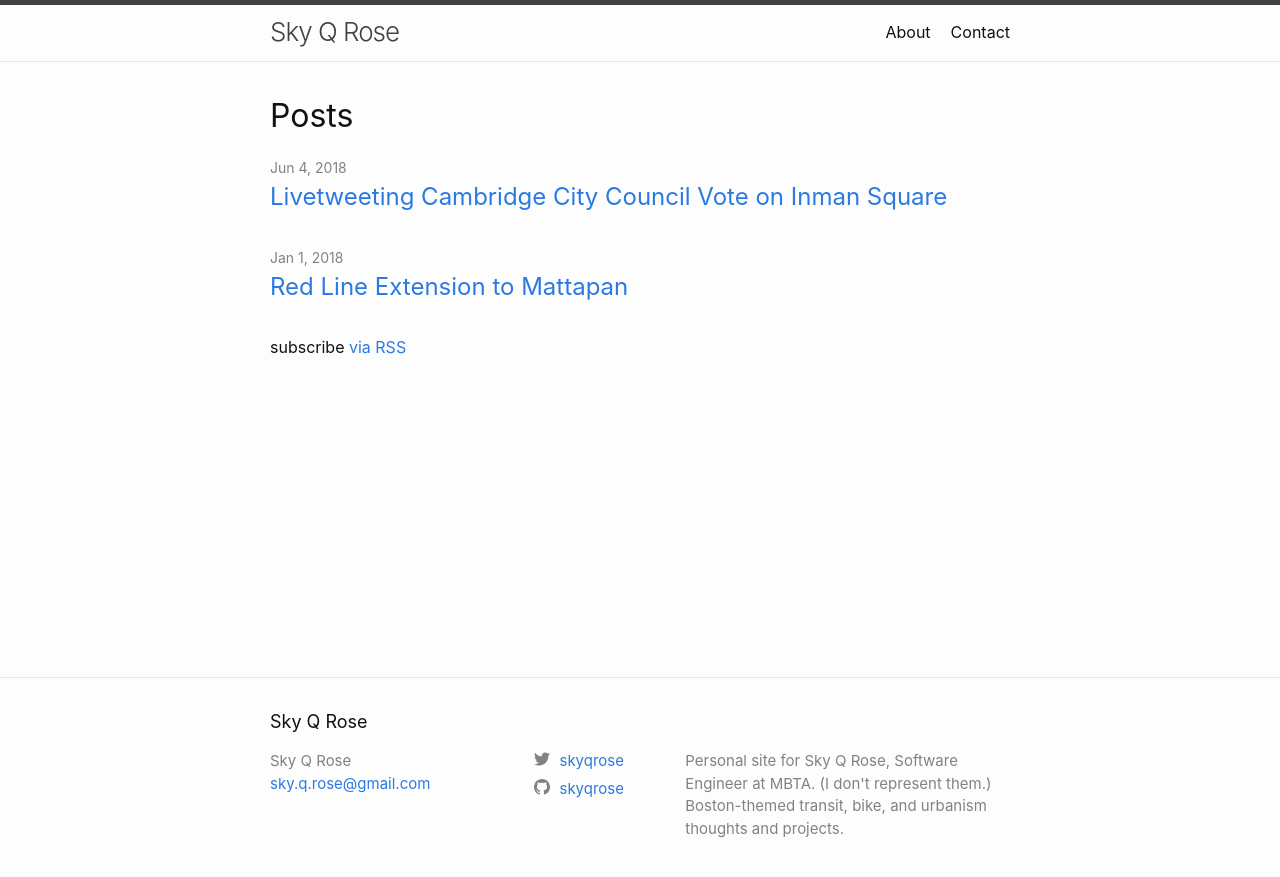
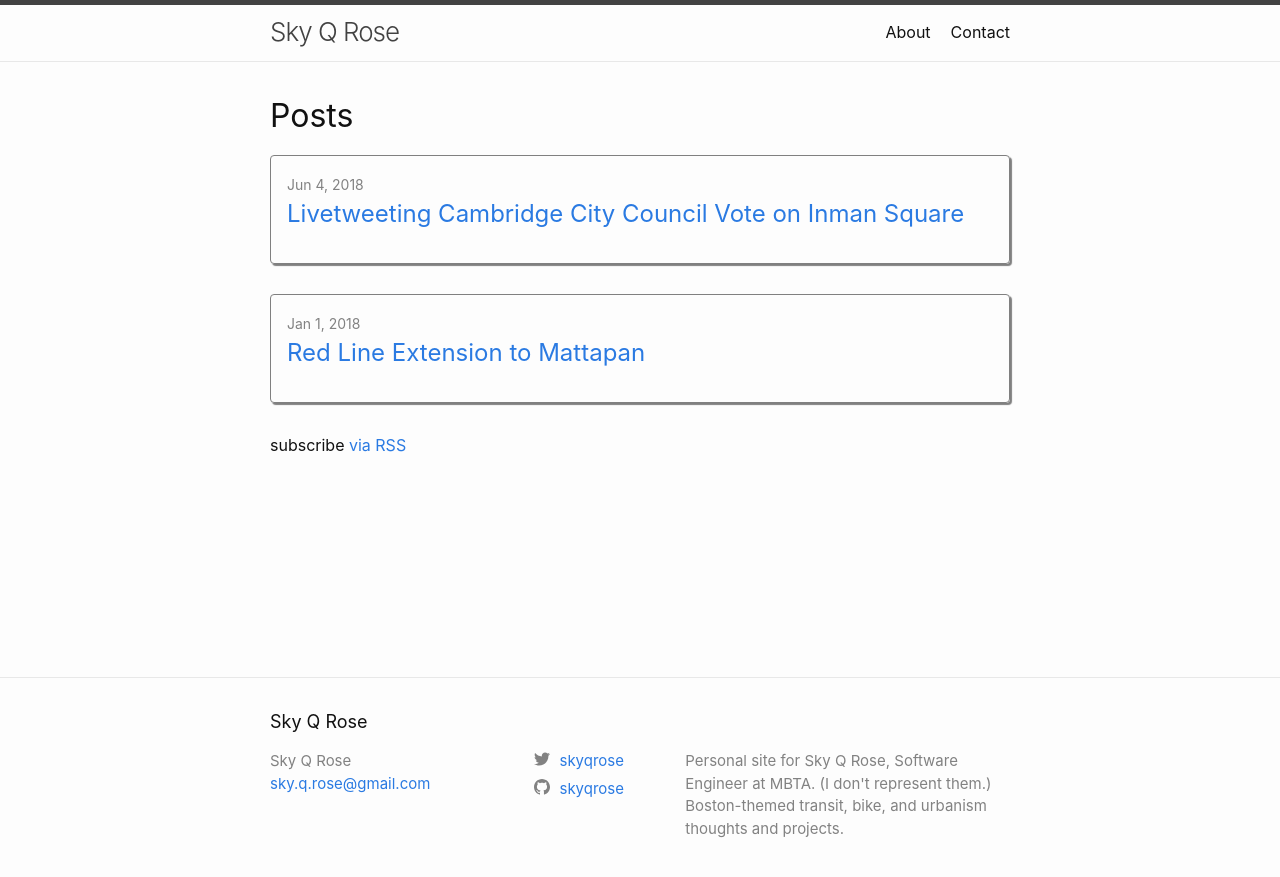
Before and after one commit to skyqrose/skyqrose, a Jekyll site: the page built from index.html, in a window 1280 px wide. Shown: the top 877 px of the page. Built offline with Jekyll 4.4.1, drawn with Linux system fonts in a browser that asks for light colours.

Commit message:
post list styling

```diff
--- a/_sass/modules/_post-list.scss
+++ b/_sass/modules/_post-list.scss
@@ -1,7 +1,3 @@
-.post-list__heading {
-  @include relative-font-size(2);
-}
-
 .m-post-list__list {
   margin-left: 0;
   list-style: none;
@@ -11,7 +7,15 @@
   }
 }
 
-.m-post-list__link {
+.m-post-list__post {
+  border: 1px solid gray;
+  border-radius: 4px;
+  box-shadow: 2px 2px 1px gray;
   display: block;
-  @include relative-font-size(1.5);
+  padding: 1rem;
+
+  &:hover {
+    text-decoration: none;
+    box-shadow: 3px 3px 1px gray;
+  }
 }
--- a/index.html
+++ b/index.html
@@ -2,16 +2,17 @@
 layout: default
 ---
 
-<h1 class="m-post-list__heading">Posts</h1>
+<h1>Posts</h1>
 
 <ul class="m-post-list__list">
   {% for post in site.posts %}
     <li>
-      <span class="post-meta">{{ post.date | date: "%b %-d, %Y" }}</span>
-
-      <h2>
-        <a class="m-post-list__link" href="{{ post.url | prepend: site.baseurl }}">{{ post.title | escape }}</a>
-      </h2>
+      <a class="m-post-list__post" href="{{ post.url | prepend: site.baseurl }}">
+        <span class="post-meta">{{ post.date | date: "%b %-d, %Y" }}</span>
+        <h2>
+          {{ post.title | escape }}
+        </h2>
+      </a>
     </li>
   {% endfor %}
 </ul>
```
